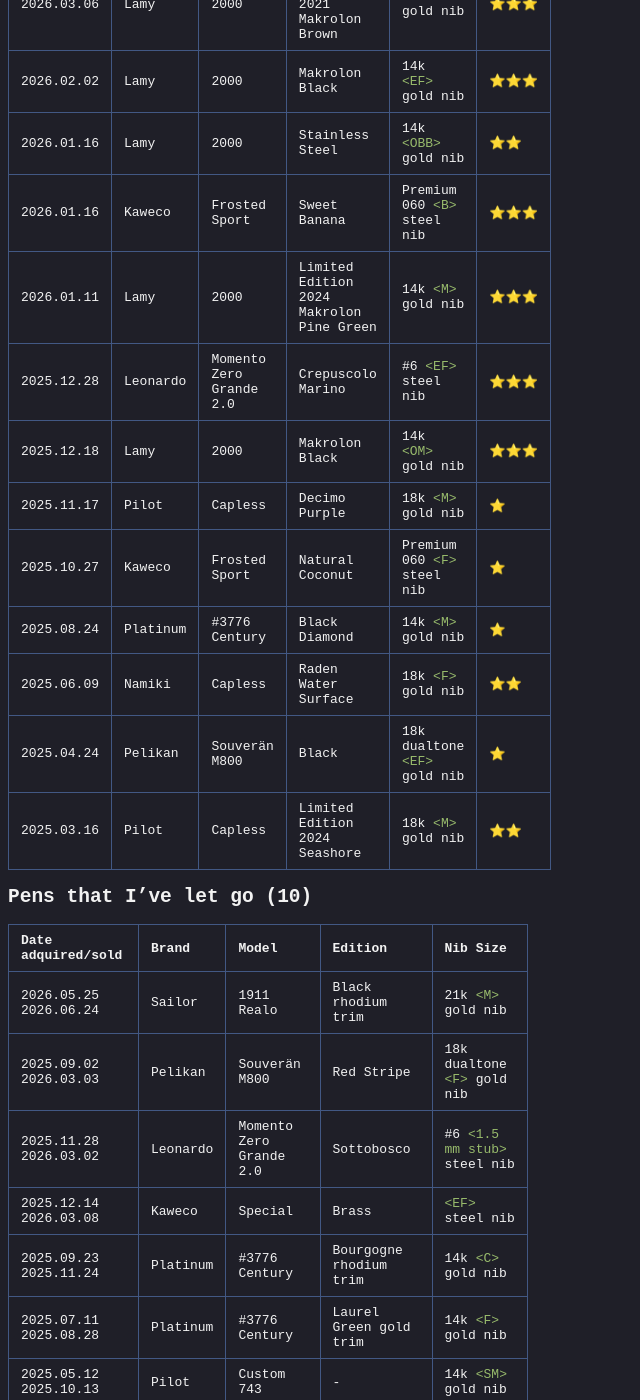
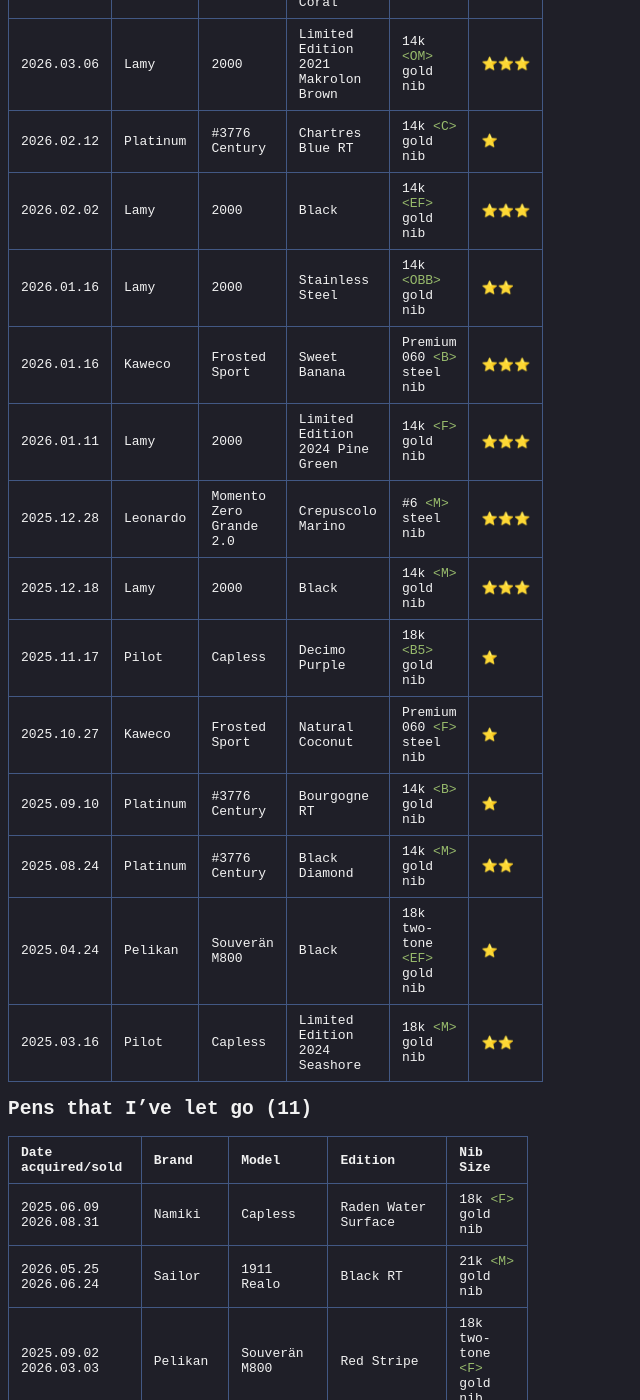
Before and after one commit to s-estay/s-estay.github.io, a Jekyll site: the page built from _posts/2025-12-11-fp-collection.md, in a window 1280 px wide and 1400 px high, scrolled down 684 px. Shown: the whole window, without its empty margins (0-640 px from the left). Built offline with Jekyll 4.4.1, drawn with Linux system fonts in a browser that asks for light colours; some of the changed text lies outside the part shown.

Commit message:
Update fountain pen collection details

```diff
--- a/_posts/2025-12-11-fp-collection.md
+++ b/_posts/2025-12-11-fp-collection.md
@@ -6,40 +6,42 @@
 tags: [fountain pens]
 ---
 
-## Current lineup (19)
+## Current line-up (20)
 
-| Date adquired | Brand | Model | Edition | Nib Size | Rating |
+| Date acquired | Brand | Model | Edition | Nib Size | Rating |
 | --- | --- | --- | --- | --- | --- |
-| 2026.08.28 | Sailor | Pro Gear | Black gold trim | 21k dualtone `<B>` gold nib | ⭐️ |
+| 2026.08.28 | Sailor | Pro Gear | Black GT | 21k two-tone `<B>` gold nib |  |
 | 2026.06.08 | Pilot | Kaküno | Grey | `<M>` steel nib | ⭐️ |
 | 2026.05.17 | Sailor | Pro Gear | Limited Edition 2025 Ceremonial Matcha | 21k `<MF>` gold nib | ⭐️⭐️⭐️ |
-| 2026.05.16 | Sailor | Pro Gear | Black rhodium trim | 21k dualtone `<F>` gold nib | ⭐️⭐️⭐️ |
-| 2026.05.14 | Leonardo | Momento Zero Grande 2.0 | Dark rhodium trim | #6 `<M>` steel nib | ⭐️ |
-| 2026.03.19 | Pilot | Capless | Limited Edition 2022 Red Coral | 18k `<B>` gold nib | ⭐️⭐️ |
-| 2026.03.06 | Lamy | 2000 | Limited Edition 2021 Makrolon Brown | 14k `<F>` gold nib | ⭐️⭐️⭐️ |
-| 2026.02.02 | Lamy | 2000 | Makrolon Black | 14k `<EF>` gold nib | ⭐️⭐️⭐️ |
+| 2026.05.16 | Sailor | Pro Gear | Black RT | 21k two-tone `<F>` gold nib | ⭐️⭐️⭐️ |
+| 2026.05.14 | Leonardo | Momento Zero Grande 2.0 | Dark RT | #6 `<EF>` steel nib | ⭐️⭐️⭐️ |
+| 2026.03.19 | Pilot | Capless | Limited Edition 2022 Red Coral | 18k `<M>` gold nib | ⭐️⭐️ |
+| 2026.03.06 | Lamy | 2000 | Limited Edition 2021 Makrolon Brown | 14k `<OM>` gold nib | ⭐️⭐️⭐️ |
+| 2026.02.12 | Platinum | #3776 Century | Chartres Blue RT | 14k `<C>` gold nib | ⭐️ |
+| 2026.02.02 | Lamy | 2000 | Black | 14k `<EF>` gold nib | ⭐️⭐️⭐️ |
 | 2026.01.16 | Lamy | 2000 | Stainless Steel | 14k `<OBB>` gold nib | ⭐️⭐️ |
 | 2026.01.16 | Kaweco | Frosted Sport | Sweet Banana | Premium 060 `<B>` steel nib | ⭐️⭐️⭐️ |
-| 2026.01.11 | Lamy | 2000 | Limited Edition 2024 Makrolon Pine Green | 14k `<M>` gold nib | ⭐️⭐️⭐️ |
-| 2025.12.28 | Leonardo | Momento Zero Grande 2.0 | Crepuscolo Marino |  #6 `<EF>` steel nib | ⭐️⭐️⭐️ |
-| 2025.12.18 | Lamy | 2000 | Makrolon Black | 14k `<OM>` gold nib | ⭐️⭐️⭐️ |
-| 2025.11.17 | Pilot | Capless | Decimo Purple | 18k `<M>` gold nib | ⭐️ |
+| 2026.01.11 | Lamy | 2000 | Limited Edition 2024 Pine Green | 14k `<F>` gold nib | ⭐️⭐️⭐️ |
+| 2025.12.28 | Leonardo | Momento Zero Grande 2.0 | Crepuscolo Marino |  #6 `<M>` steel nib | ⭐️⭐️⭐️ |
+| 2025.12.18 | Lamy | 2000 | Black | 14k `<M>` gold nib | ⭐️⭐️⭐️ |
+| 2025.11.17 | Pilot | Capless | Decimo Purple | 18k `<B5>` gold nib | ⭐️ |
 | 2025.10.27 | Kaweco | Frosted Sport | Natural Coconut | Premium 060 `<F>` steel nib | ⭐️ |
-| 2025.08.24 | Platinum | #3776 Century | Black Diamond | 14k `<M>` gold nib | ⭐️ |
-| 2025.06.09 | Namiki | Capless | Raden Water Surface | 18k `<F>` gold nib | ⭐️⭐️ |
-| 2025.04.24 | Pelikan | Souverän M800 | Black | 18k dualtone `<EF>` gold nib | ⭐️ |
+| 2025.09.10 | Platinum | #3776 Century | Bourgogne RT | 14k `<B>` gold nib | ⭐️ |
+| 2025.08.24 | Platinum | #3776 Century | Black Diamond | 14k `<M>` gold nib | ⭐️⭐️ |
+| 2025.04.24 | Pelikan | Souverän M800 | Black | 18k two-tone `<EF>` gold nib | ⭐️ |
 | 2025.03.16 | Pilot | Capless | Limited Edition 2024 Seashore | 18k `<M>` gold nib | ⭐️⭐️ |
 
-## Pens that I've let go (10)
+## Pens that I've let go (11)
 
-| Date adquired/sold | Brand | Model | Edition | Nib Size |
+| Date acquired/sold | Brand | Model | Edition | Nib Size |
 | --- | --- | --- | --- | --- |
-| 2026.05.25 2026.06.24 | Sailor | 1911 Realo | Black rhodium trim | 21k `<M>` gold nib |
-| 2025.09.02 2026.03.03 | Pelikan | Souverän M800 | Red Stripe |  18k dualtone `<F>` gold nib |
+| 2025.06.09 2026.08.31 | Namiki | Capless | Raden Water Surface | 18k `<F>` gold nib |
+| 2026.05.25 2026.06.24 | Sailor | 1911 Realo | Black RT | 21k `<M>` gold nib |
+| 2025.09.02 2026.03.03 | Pelikan | Souverän M800 | Red Stripe |  18k two-tone `<F>` gold nib |
 | 2025.11.28 2026.03.02 | Leonardo | Momento Zero Grande 2.0 | Sottobosco | #6 `<1.5 mm stub>` steel nib |
 | 2025.12.14 2026.03.08 | Kaweco | Special | Brass | `<EF>` steel nib |
-| 2025.09.23 2025.11.24 | Platinum | #3776 Century | Bourgogne rhodium trim | 14k `<C>` gold nib |
-| 2025.07.11 2025.08.28 | Platinum | #3776 Century | Laurel Green gold trim | 14k `<F>` gold nib |
+| 2025.09.23 2025.11.24 | Platinum | #3776 Century | Bourgogne RT | 14k `<C>` gold nib |
+| 2025.07.11 2025.08.28 | Platinum | #3776 Century | Laurel Green GT | 14k `<F>` gold nib |
 | 2025.05.12 2025.10.13 | Pilot | Custom 743 | - | 14k `<SM>` gold nib |
 | 2025.05.12 2025.07.03 | Pilot | Custom 743 | - | 14k `<FA>` gold nib |
 | 2025.04.03 2025.04.08 | Pilot | Capless | Limited Edition 2022 Red Coral | 18k `<M>` gold nib |
```
